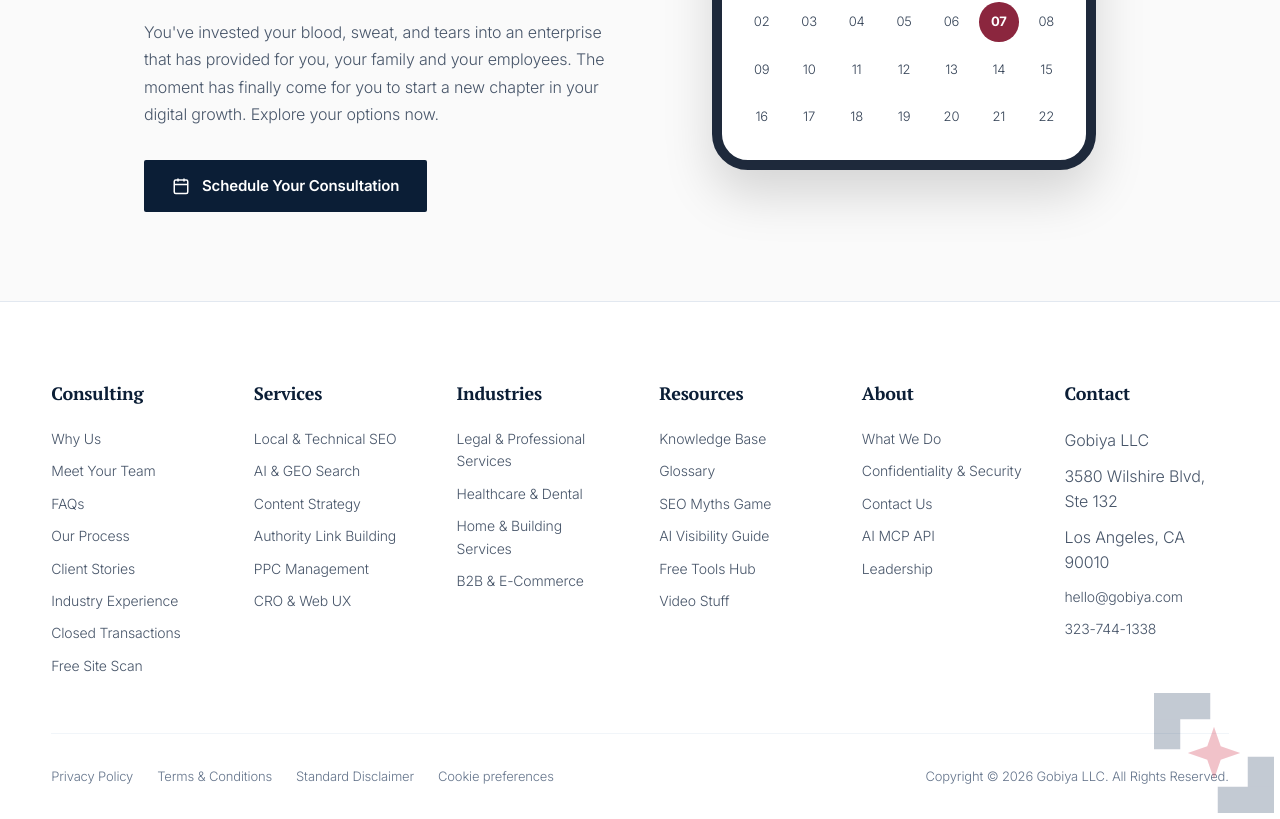
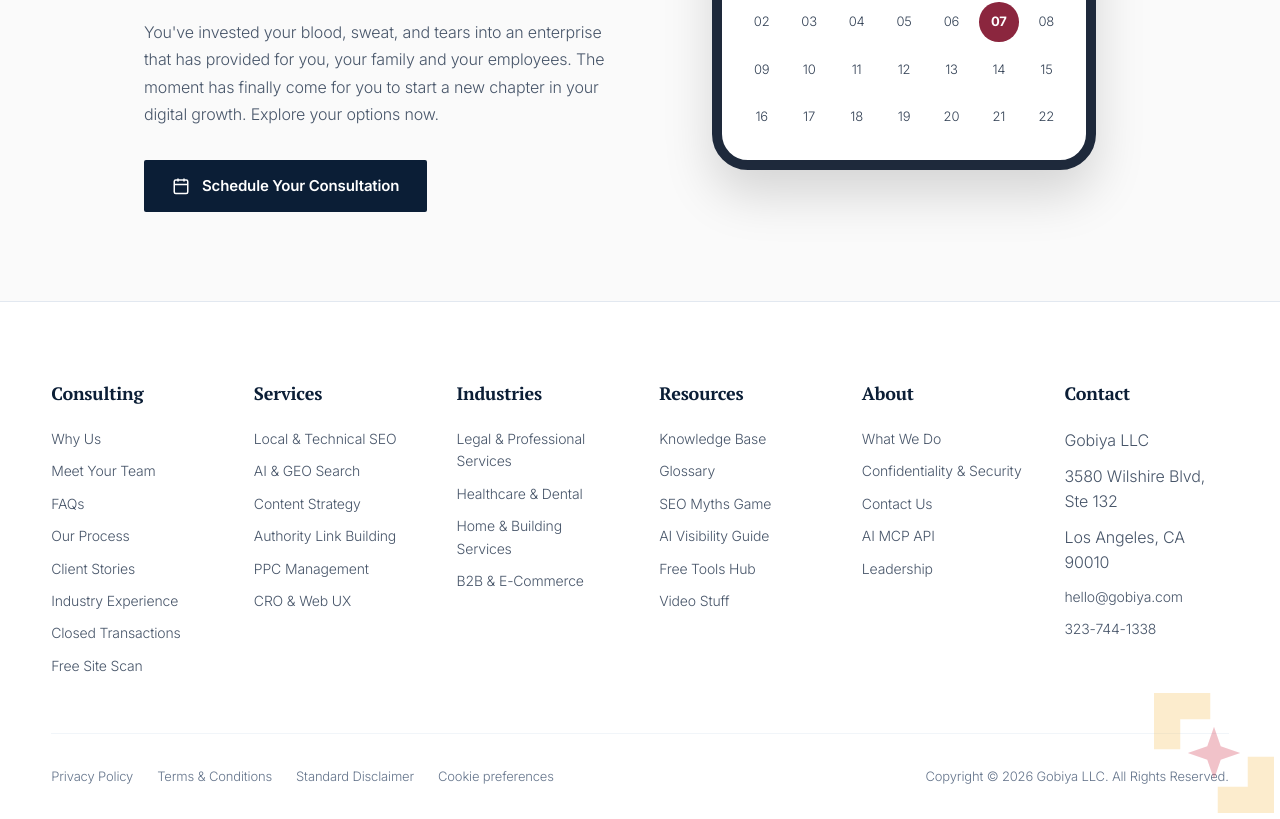
Before and after one commit to banmart/gobiya-07082026, a Next.js app: page / in a window 1280 px wide. Shown: the part 8041-8860 px from the top of the page. Built offline with nearby package versions, Linux system fonts and the light colour scheme.

Commit message:
feat: darken homepage background logo overlay and add brand watermark to footer bottom-right across all pages

```diff
--- a/components/Footer.js
+++ b/components/Footer.js
@@ -1,6 +1,6 @@
 import CookiePreferencesLink from './CookiePreferencesLink';
 import { CONTACT } from '../lib/nav';
-import { markInner, BRAND_GOLD } from '../lib/brand';
+import { markInner, BRAND_NAVY } from '../lib/brand';
 
 export default function Footer() {
   return (
@@ -97,7 +97,7 @@ export default function Footer() {
         height="180"
         fill="none"
         aria-hidden="true"
-        dangerouslySetInnerHTML={{ __html: markInner(BRAND_GOLD) }}
+        dangerouslySetInnerHTML={{ __html: markInner('#F5B83D') }}
       />
     </footer>
   );
```
